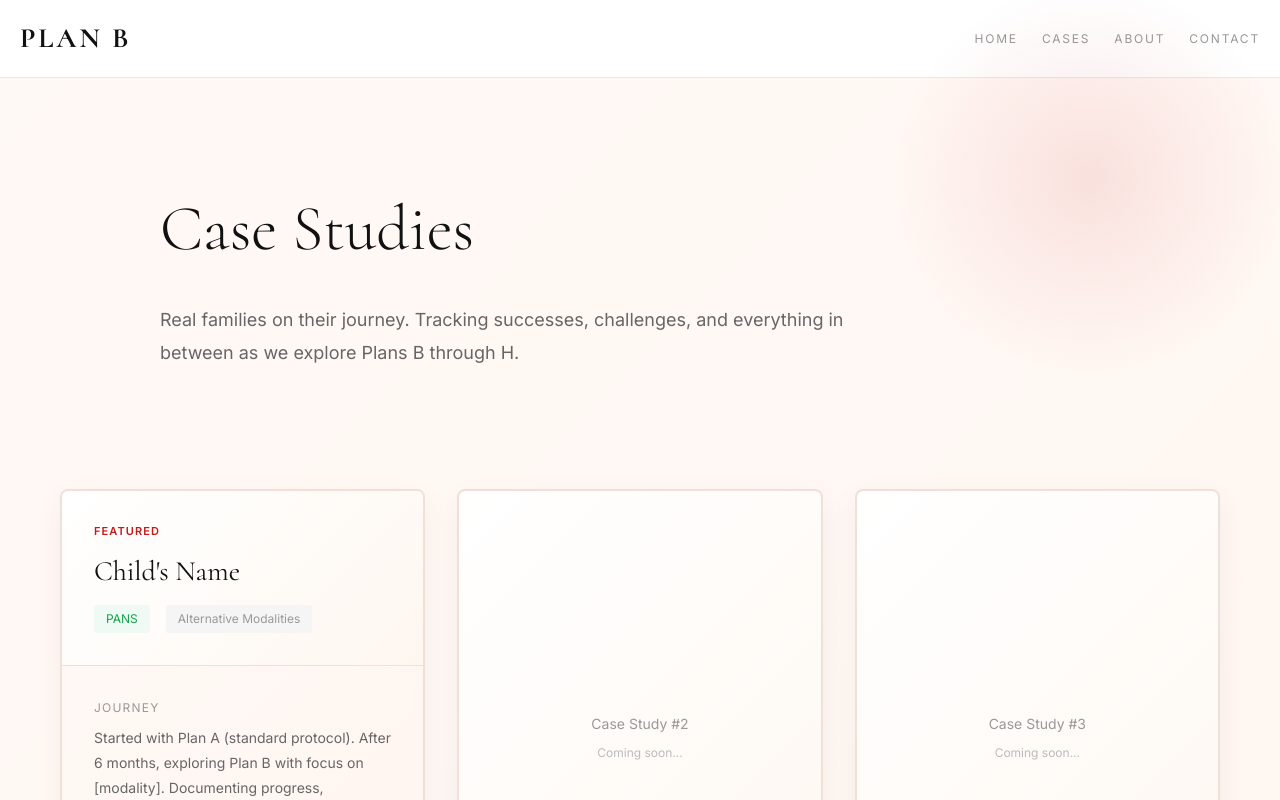
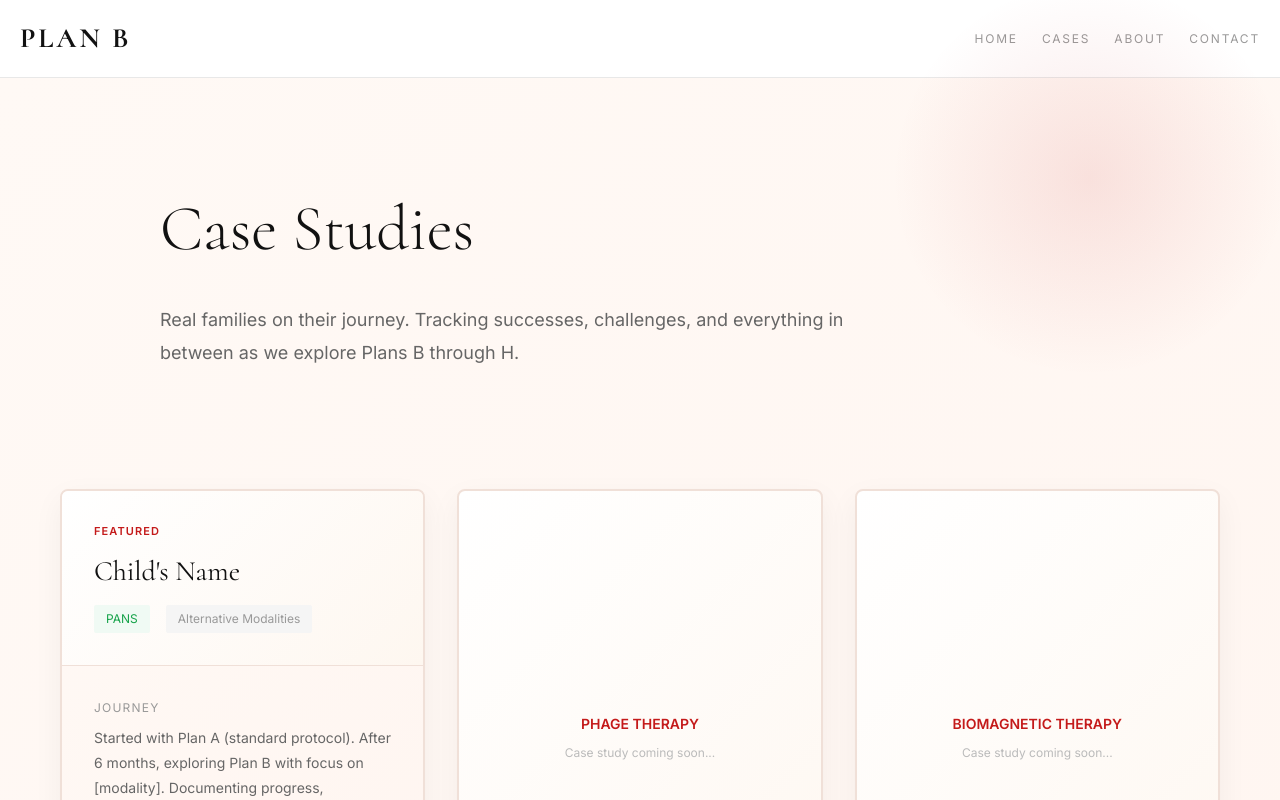
Before and after one commit to myleshorton/planb-pans, a Next.js app: page /case-studies in a window 1280 px wide. Shown: the top 800 px of the page. Built offline with nearby package versions, Linux system fonts and the light colour scheme.

Commit message:
Update case studies: Add phage and biomagnetic therapy coming soon
Replace generic placeholder cards with specific case study categories:
- Phage Therapy (coming soon)
- Biomagnetic Therapy (coming soon)

```diff
--- a/app/case-studies/page.tsx
+++ b/app/case-studies/page.tsx
@@ -73,15 +73,21 @@ export default function CaseStudies() {
             </div>
           </div>
 
-          {/* Placeholder Cards */}
-          {[2, 3, 4].map((i) => (
-            <div key={i} style={{ background: 'linear-gradient(135deg, #fff 0%, #fef7f0 100%)', border: '2px solid #f0e0d8', borderRadius: '8px', padding: '32px', display: 'flex', alignItems: 'center', justifyContent: 'center', minHeight: '400px', boxShadow: '0 10px 30px rgba(0,0,0,0.05)' }}>
-              <div style={{ textAlign: 'center' }}>
-                <p style={{ fontFamily: 'var(--font-inter), sans-serif', fontSize: '14px', color: '#999', marginBottom: '8px' }}>Case Study #{i}</p>
-                <p style={{ fontFamily: 'var(--font-inter), sans-serif', fontSize: '12px', color: '#bbb' }}>Coming soon...</p>
-              </div>
+          {/* Phage Therapy Case Study */}
+          <div style={{ background: 'linear-gradient(135deg, #fff 0%, #fef7f0 100%)', border: '2px solid #f0e0d8', borderRadius: '8px', padding: '32px', display: 'flex', alignItems: 'center', justifyContent: 'center', minHeight: '400px', boxShadow: '0 10px 30px rgba(0,0,0,0.05)' }}>
+            <div style={{ textAlign: 'center' }}>
+              <p style={{ fontFamily: 'var(--font-inter), sans-serif', fontSize: '14px', color: '#c41a1a', marginBottom: '8px', fontWeight: 600 }}>PHAGE THERAPY</p>
+              <p style={{ fontFamily: 'var(--font-inter), sans-serif', fontSize: '12px', color: '#bbb' }}>Case study coming soon...</p>
             </div>
-          ))}
+          </div>
+
+          {/* Biomagnetic Therapy Case Study */}
+          <div style={{ background: 'linear-gradient(135deg, #fff 0%, #fef7f0 100%)', border: '2px solid #f0e0d8', borderRadius: '8px', padding: '32px', display: 'flex', alignItems: 'center', justifyContent: 'center', minHeight: '400px', boxShadow: '0 10px 30px rgba(0,0,0,0.05)' }}>
+            <div style={{ textAlign: 'center' }}>
+              <p style={{ fontFamily: 'var(--font-inter), sans-serif', fontSize: '14px', color: '#c41a1a', marginBottom: '8px', fontWeight: 600 }}>BIOMAGNETIC THERAPY</p>
+              <p style={{ fontFamily: 'var(--font-inter), sans-serif', fontSize: '12px', color: '#bbb' }}>Case study coming soon...</p>
+            </div>
+          </div>
         </div>
       </section>
 
```
